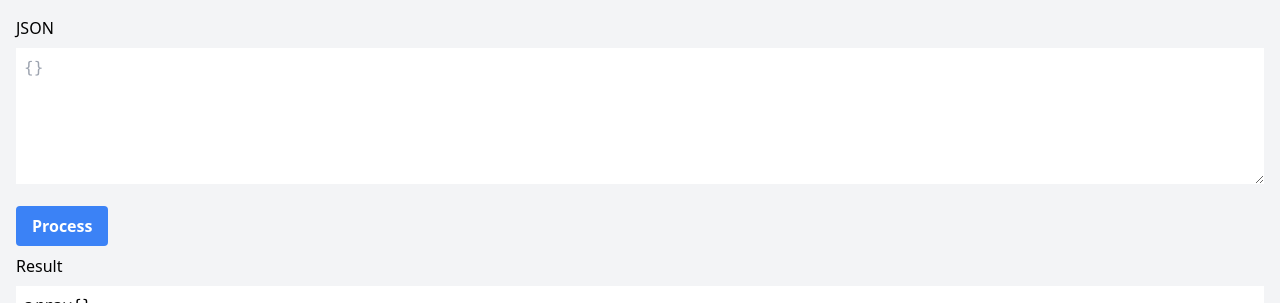
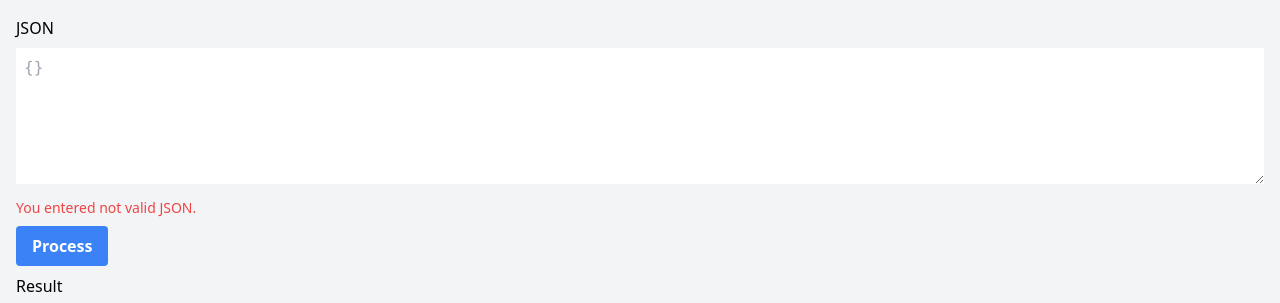
Before and after one commit to canvural/json-to-array-shape, a plain HTML site: page index.html in a window 1280 px wide. Both pictures are taken after a click on the button "Process". Shown: the top 303 px of the page. Drawn offline with nearby package versions, Linux system fonts and the light colour scheme.

Commit message:
Add not valid JSON text

```diff
--- a/index.html
+++ b/index.html
@@ -27,10 +27,11 @@
 
 <body class="container mx-auto bg-gray-100 p-4">
     <div class="space-y-2">
-        <div>
+        <div class="space-y-2">
             <label for="json">JSON</label>
-            <textarea name="json" id="json" rows="5" autofocus="" placeholder="{}" class="resize-y p-2 w-full font-mono mt-2"></textarea>
-            <button id="process" class="bg-blue-500 hover:bg-blue-700 text-white font-bold py-2 px-4 rounded mt-4">
+            <textarea name="json" id="json" rows="5" autofocus="" placeholder="{}" class="resize-y p-2 w-full font-mono"></textarea>
+            <span class="text-sm text-red-500 block" id="error"></span>
+            <button id="process" class="bg-blue-500 hover:bg-blue-700 text-white font-bold py-2 px-4 rounded">
                 Process
             </button>
         </div>
@@ -51,8 +52,11 @@
 
         function parseJson(rawJson) {
           try {
-            return JSON.parse(rawJson)
+            const parsed = JSON.parse(rawJson)
+            document.getElementById('error').innerHTML = ''
+            return parsed
           } catch (e) {
+            document.getElementById('error').innerHTML = 'You entered not valid JSON.'
             return {}
           }
         }
```
